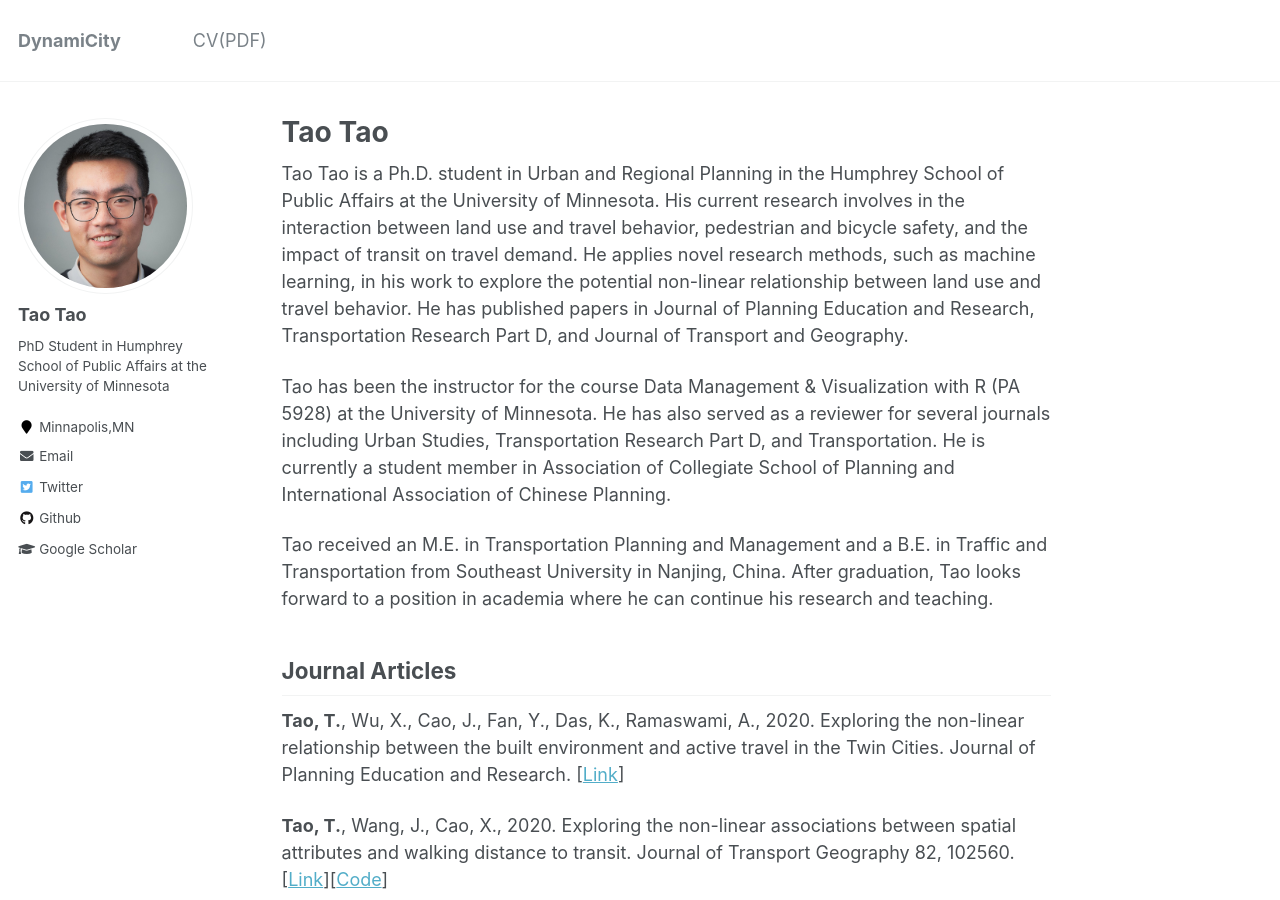
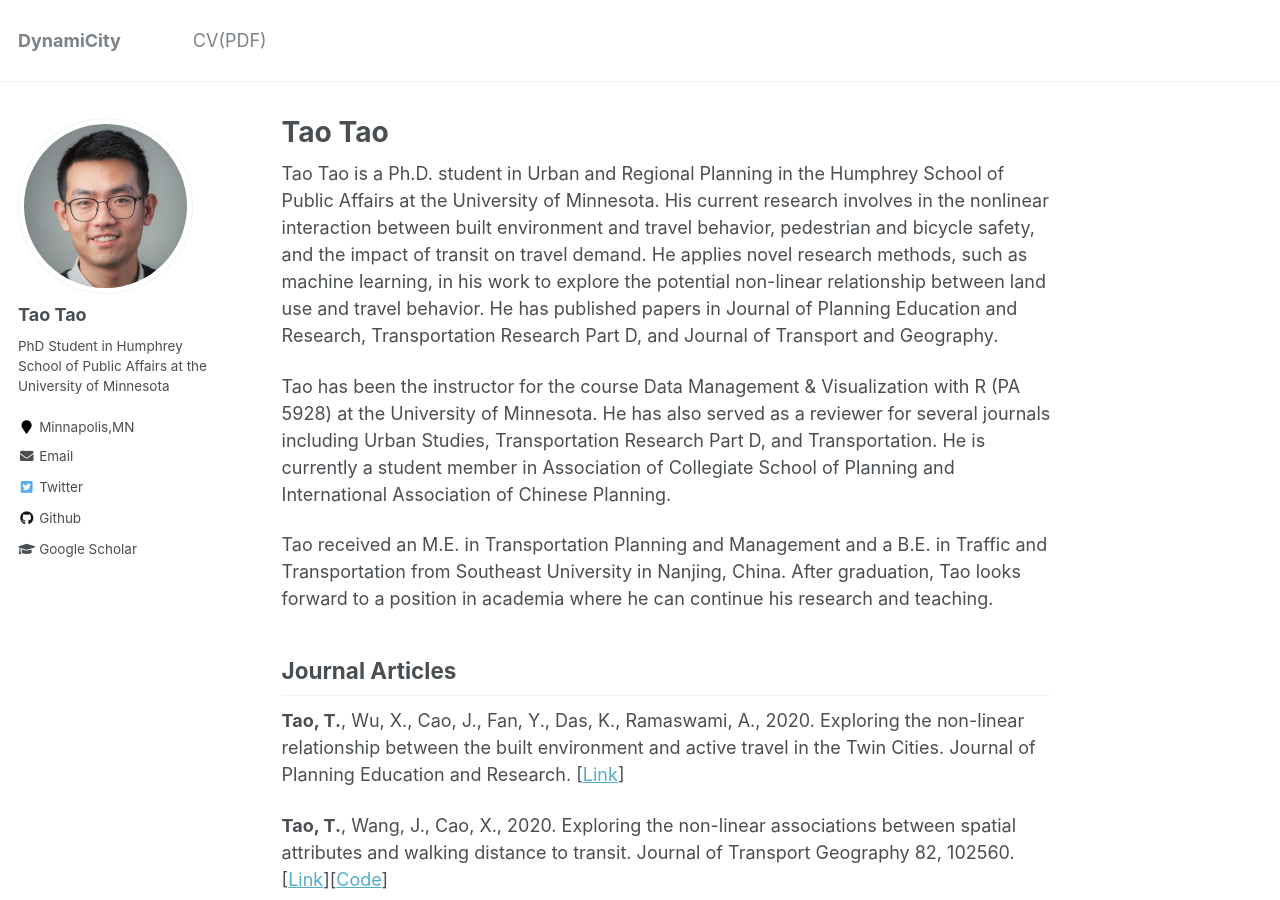
Before and after one commit to vtao1989/blog, a Jekyll site: the page built from _pages/about.md, in a window 1280 px wide and 900 px high. Built offline with Jekyll 4.4.1, drawn with Linux system fonts in a browser that asks for light colours.

Commit message:
Update about.md

```diff
--- a/_pages/about.md
+++ b/_pages/about.md
@@ -8,7 +8,7 @@ redirect_from:
   - /about.html
 ---
 
-Tao Tao is a Ph.D. student in Urban and Regional Planning in the Humphrey School of Public Affairs at the University of Minnesota.  His current research involves in the interaction between land use and travel behavior, pedestrian and bicycle safety, and the impact of transit on travel demand.  He applies novel research methods, such as machine learning, in his work to explore the potential non-linear relationship between land use and travel behavior.  He has published papers in Journal of Planning Education and Research, Transportation Research Part D, and Journal of Transport and Geography.
+Tao Tao is a Ph.D. student in Urban and Regional Planning in the Humphrey School of Public Affairs at the University of Minnesota.  His current research involves in the nonlinear interaction between built environment and travel behavior, pedestrian and bicycle safety, and the impact of transit on travel demand.  He applies novel research methods, such as machine learning, in his work to explore the potential non-linear relationship between land use and travel behavior.  He has published papers in Journal of Planning Education and Research, Transportation Research Part D, and Journal of Transport and Geography.
 
 Tao has been the instructor for the course Data Management & Visualization with R (PA 5928) at the University of Minnesota.  He has also served as a reviewer for several journals including Urban Studies, Transportation Research Part D, and Transportation.  He is currently a student member in Association of Collegiate School of Planning and International Association of Chinese Planning.
 
```
